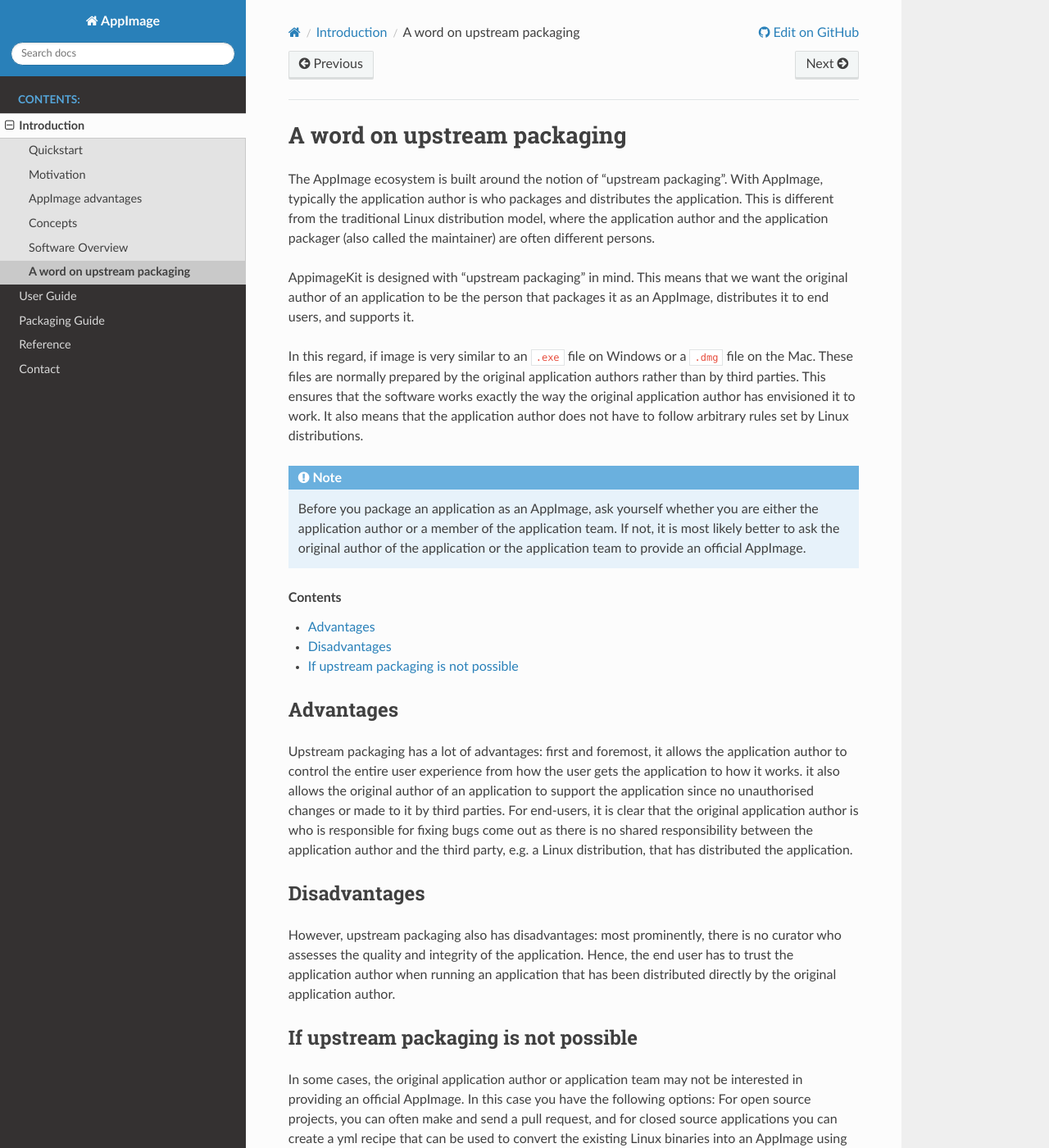
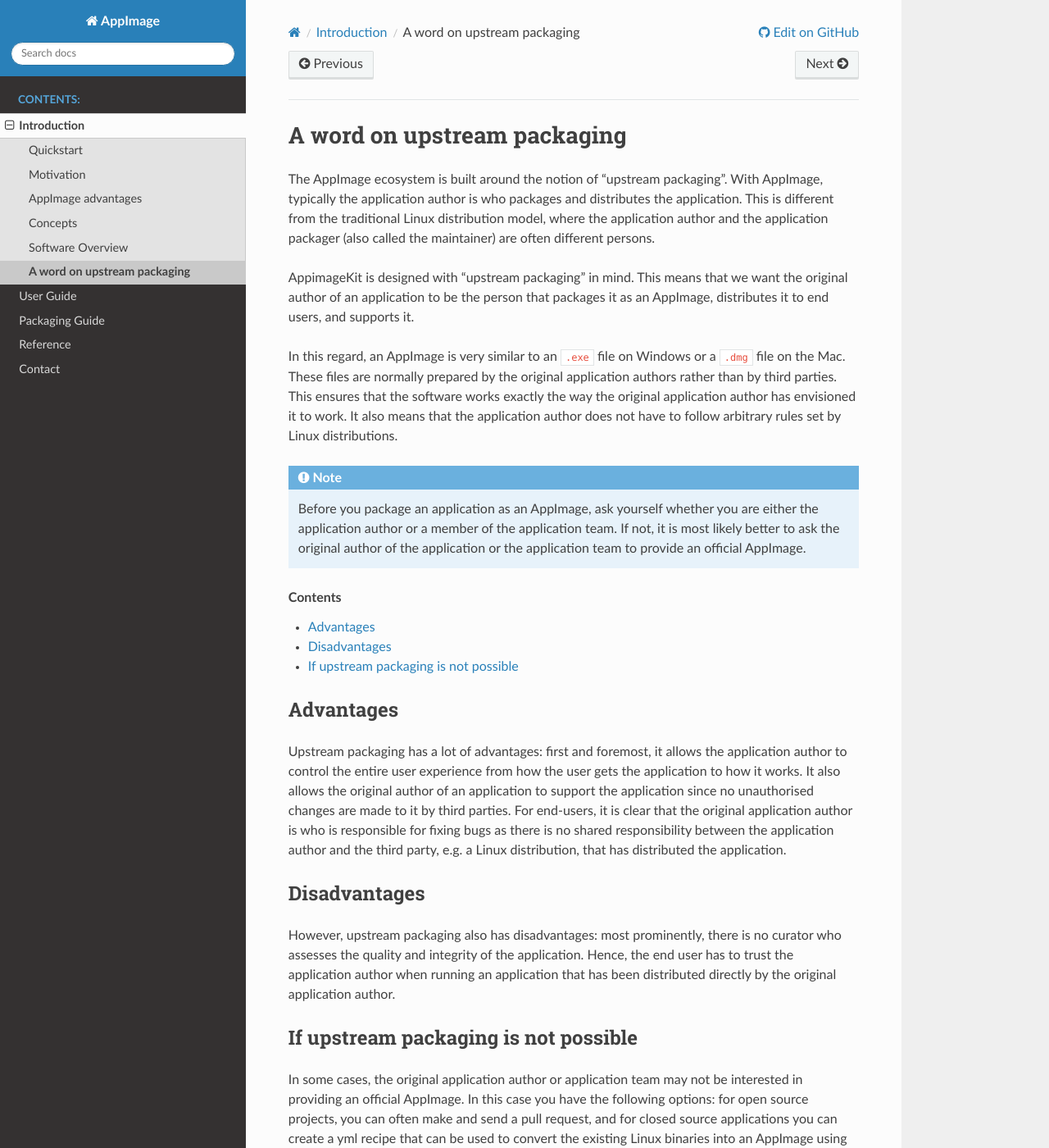
Before and after one commit to AppImage/docs.appimage.org, a Sphinx documentation site: the page built from source/introduction/upstream.rst, in a window 1280 px wide and 1400 px high. Shown: the whole window at 82% size. Built offline with Sphinx 7.4.7 and the Read the Docs theme 2.0.0, drawn with Linux system fonts in a browser that asks for light colours.

Commit message:
Update upstream.rst
Fix some typos

```diff
--- a/source/introduction/upstream.rst
+++ b/source/introduction/upstream.rst
@@ -5,7 +5,7 @@
 
 AppimageKit is designed with “upstream packaging” in mind. This means that we want the original author of an application to be the person that packages it as an AppImage, distributes it to end users, and supports it.
 
-In this regard, if image is very similar to an :code:`.exe` file on Windows or a :code:`.dmg` file on the Mac. These files are normally prepared by the original application authors rather than by third parties. This ensures that the software works exactly the way the original application author has envisioned it to work. It also means that the application author does not have to follow arbitrary rules set by Linux distributions.
+In this regard, an AppImage is very similar to an :code:`.exe` file on Windows or a :code:`.dmg` file on the Mac. These files are normally prepared by the original application authors rather than by third parties. This ensures that the software works exactly the way the original application author has envisioned it to work. It also means that the application author does not have to follow arbitrary rules set by Linux distributions.
 
 .. note::
 
@@ -20,7 +20,7 @@
 Advantages
 ----------
 
-Upstream packaging has a lot of advantages:  first and foremost, it allows the application author to control the entire user experience from how the user gets the application to how it works. it also allows the original author of an application to support the application since no unauthorised changes or made to it by third parties. For end-users, it is clear that the original application author is who is responsible for fixing bugs come out as there is no shared responsibility between the application author and the third party, e.g. a Linux distribution, that has distributed the application.
+Upstream packaging has a lot of advantages:  first and foremost, it allows the application author to control the entire user experience from how the user gets the application to how it works. It also allows the original author of an application to support the application since no unauthorised changes are made to it by third parties. For end-users, it is clear that the original application author is who is responsible for fixing bugs as there is no shared responsibility between the application author and the third party, e.g. a Linux distribution, that has distributed the application.
 
 
 Disadvantages
@@ -32,7 +32,7 @@
 If upstream packaging is not possible
 -------------------------------------
 
-In some cases, the original application author or application team may not be interested in providing an official AppImage. In this case you have the following options: For open source projects, you can often make and send a pull request, and for closed source applications you can create a yml recipe that can be used to convert the existing Linux binaries into an AppImage using :ref:`pkg2appimage <ref-pkg2appimage>`.
+In some cases, the original application author or application team may not be interested in providing an official AppImage. In this case you have the following options: for open source projects, you can often make and send a pull request, and for closed source applications you can create a yml recipe that can be used to convert the existing Linux binaries into an AppImage using :ref:`pkg2appimage <ref-pkg2appimage>`.
 
 
 Open source projects
@@ -46,6 +46,6 @@
 Closed source applications
 ^^^^^^^^^^^^^^^^^^^^^^^^^^
 
-For closed source applications you can create a yml recipe that can be used to convert the existing Linux binaries into an AppImage using :ref:`pkg2appimage <ref-pkg2appimage>`).
+For closed source applications you can create a yml recipe that can be used to convert the existing Linux binaries into an AppImage using :ref:`pkg2appimage <ref-pkg2appimage>`.
 
 Note that you may not be allowed to redistribute the AppImage of the application. In this case, you can distribute :code:`.yml` recipes that end users can use to produce their own AppImages of the application easily. This applies to applications such as Google Chrome, Spotify, Skype, and others.
```
